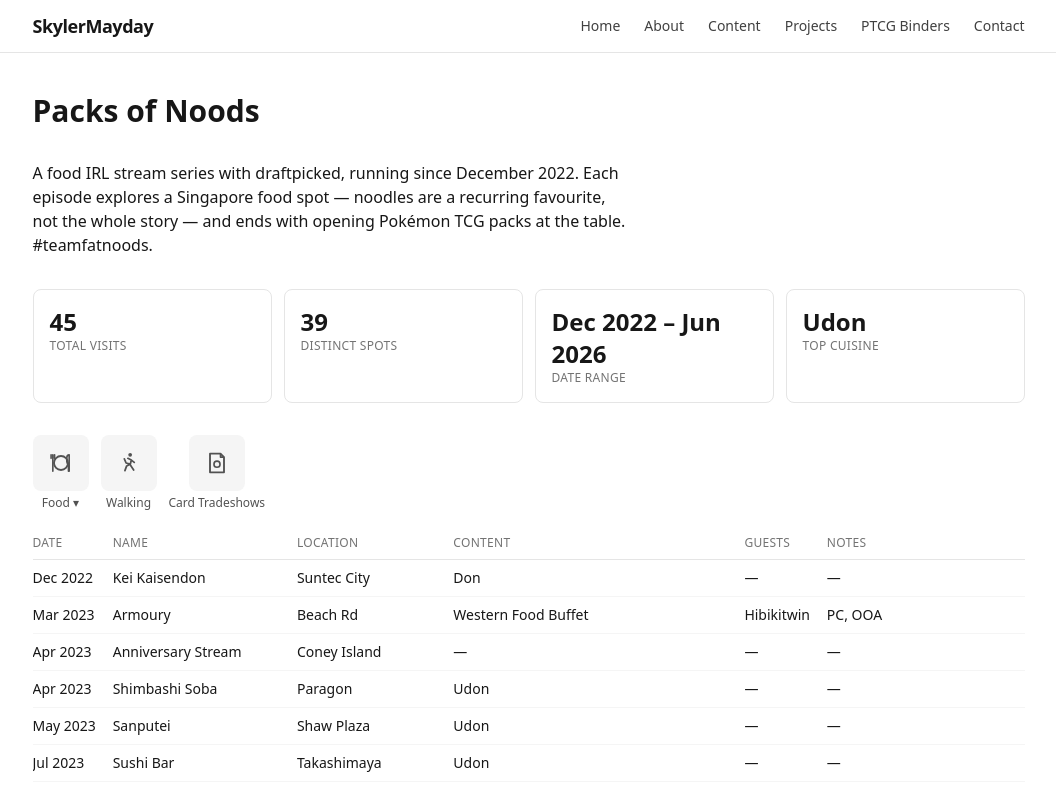
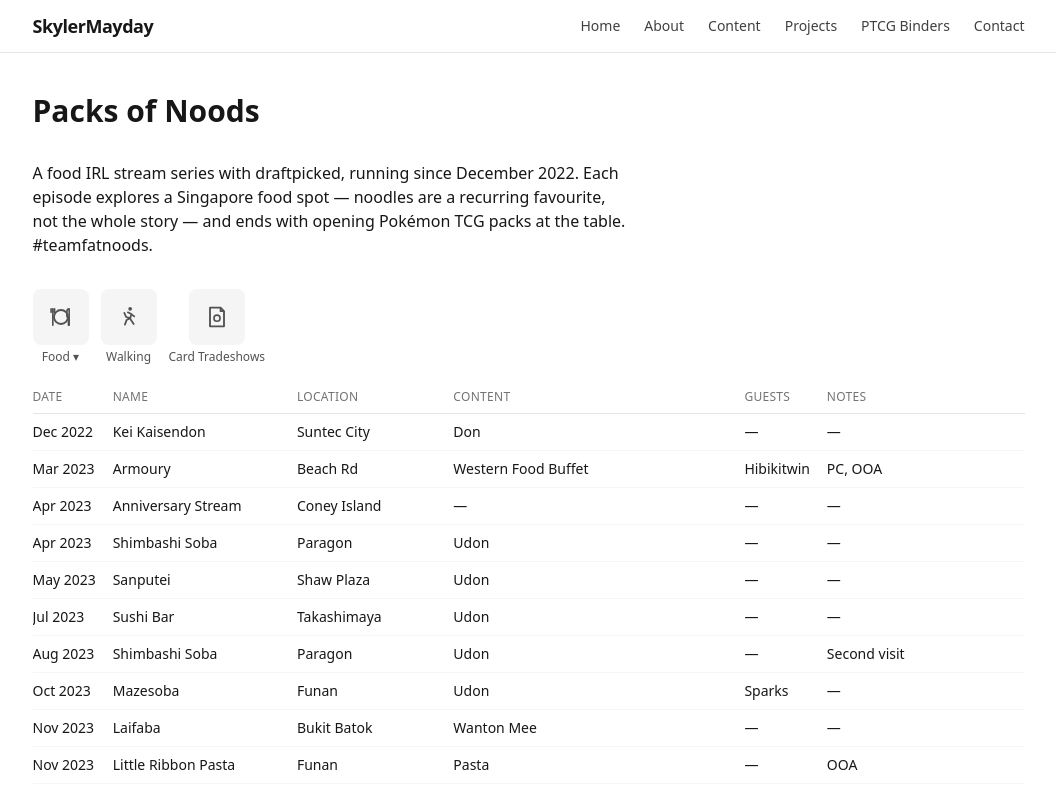
Before and after one commit to SkylerMayday/Skylermayday-site, a Next.js app: page /projects/packs-of-noods in a window 1280 px wide. Shown: the top 792 px of the page, without its empty margins (104-1160 px from the left). Built offline with nearby package versions, Linux system fonts and the light colour scheme.

Commit message:
Remove stat cards row from Packs of Noods page
Total visits/Distinct spots/Date range/Top cuisine cards removed per request; computePonStats stays in lib/pon.ts (still exported/tested, just unused on this page).

```diff
--- a/app/projects/packs-of-noods/page.tsx
+++ b/app/projects/packs-of-noods/page.tsx
@@ -1,6 +1,6 @@
 import type { Metadata } from "next";
 import { siteConfig } from "@/data/site-config";
-import { loadPonLocations, computePonStats } from "@/lib/pon";
+import { loadPonLocations } from "@/lib/pon";
 import PonEpisodeFilter from "@/components/pon/PonEpisodeFilter";
 
 export const metadata: Metadata = {
@@ -11,14 +11,6 @@ export const metadata: Metadata = {
 // runs at build time and malformed JSON fails the build loudly.
 export default function PacksOfNoodsPage() {
   const locations = loadPonLocations();
-  const stats = computePonStats(locations);
-
-  const statCards: { label: string; value: string }[] = [
-    { label: "Total visits", value: String(stats.totalVisits) },
-    { label: "Distinct spots", value: String(stats.distinctLocations) },
-    { label: "Date range", value: stats.dateRange },
-    { label: "Top cuisine", value: stats.topCuisine },
-  ];
 
   return (
     <div className="flex flex-col gap-8 py-10">
@@ -31,20 +23,6 @@ export default function PacksOfNoodsPage() {
         Pok&eacute;mon TCG packs at the table. #teamfatnoods.
       </p>
 
-      <div className="grid grid-cols-2 gap-3 sm:grid-cols-4">
-        {statCards.map((stat) => (
-          <div
-            key={stat.label}
-            className="rounded-lg border border-neutral-200 p-4 dark:border-neutral-800"
-          >
-            <p className="text-2xl font-bold">{stat.value}</p>
-            <p className="text-xs uppercase tracking-wide text-neutral-500">
-              {stat.label}
-            </p>
-          </div>
-        ))}
-      </div>
-
       <PonEpisodeFilter locations={locations} />
     </div>
   );
```
